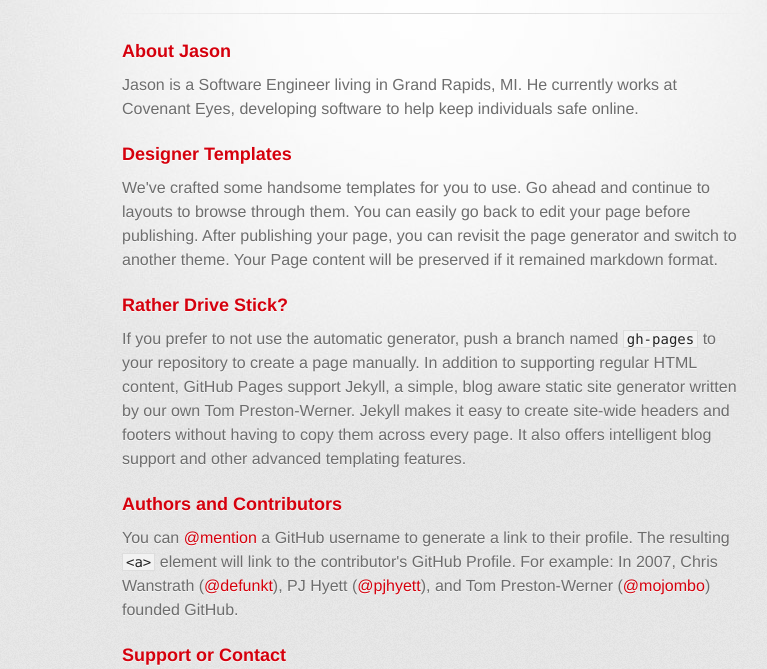
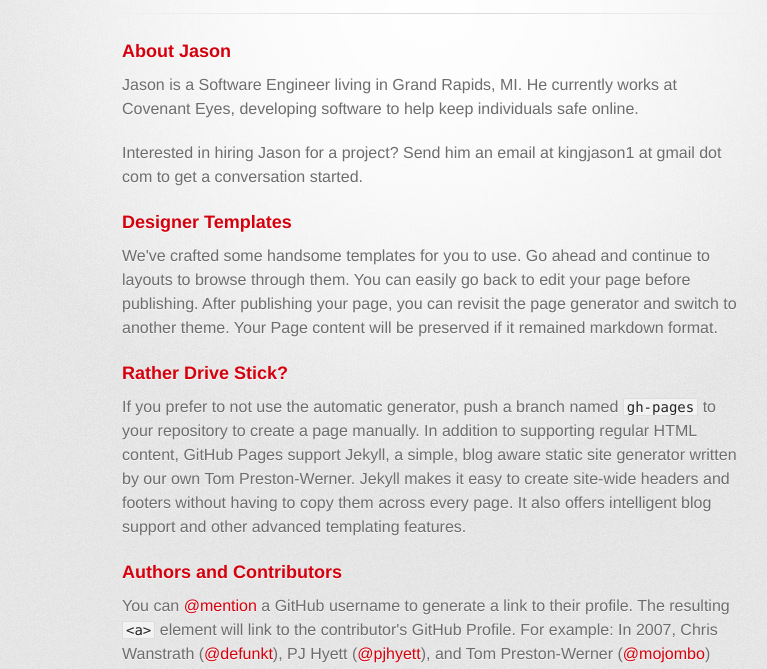
Before and after one commit to kingjason/jasonking.me, a plain HTML site: page index.html in a window 1280 px wide. Shown: the part 121-790 px from the top of the page, without its empty margins (208-975 px from the left). Drawn offline with Linux system fonts and the light colour scheme; a web font is replaced by a local one.

Commit message:
Update index.html

```diff
--- a/index.html
+++ b/index.html
@@ -29,6 +29,7 @@
 
 <p>Jason is a Software Engineer living in Grand Rapids, MI.  He currently works at Covenant Eyes, developing software to help keep individuals safe online.</p>
 
+<p>Interested in hiring Jason for a project?  Send him an email at kingjason1 at gmail dot com to get a conversation started.</p>
 <h3>
 <a id="designer-templates" class="anchor" href="#designer-templates" aria-hidden="true"><span class="octicon octicon-link"></span></a>Designer Templates</h3>
 
```
